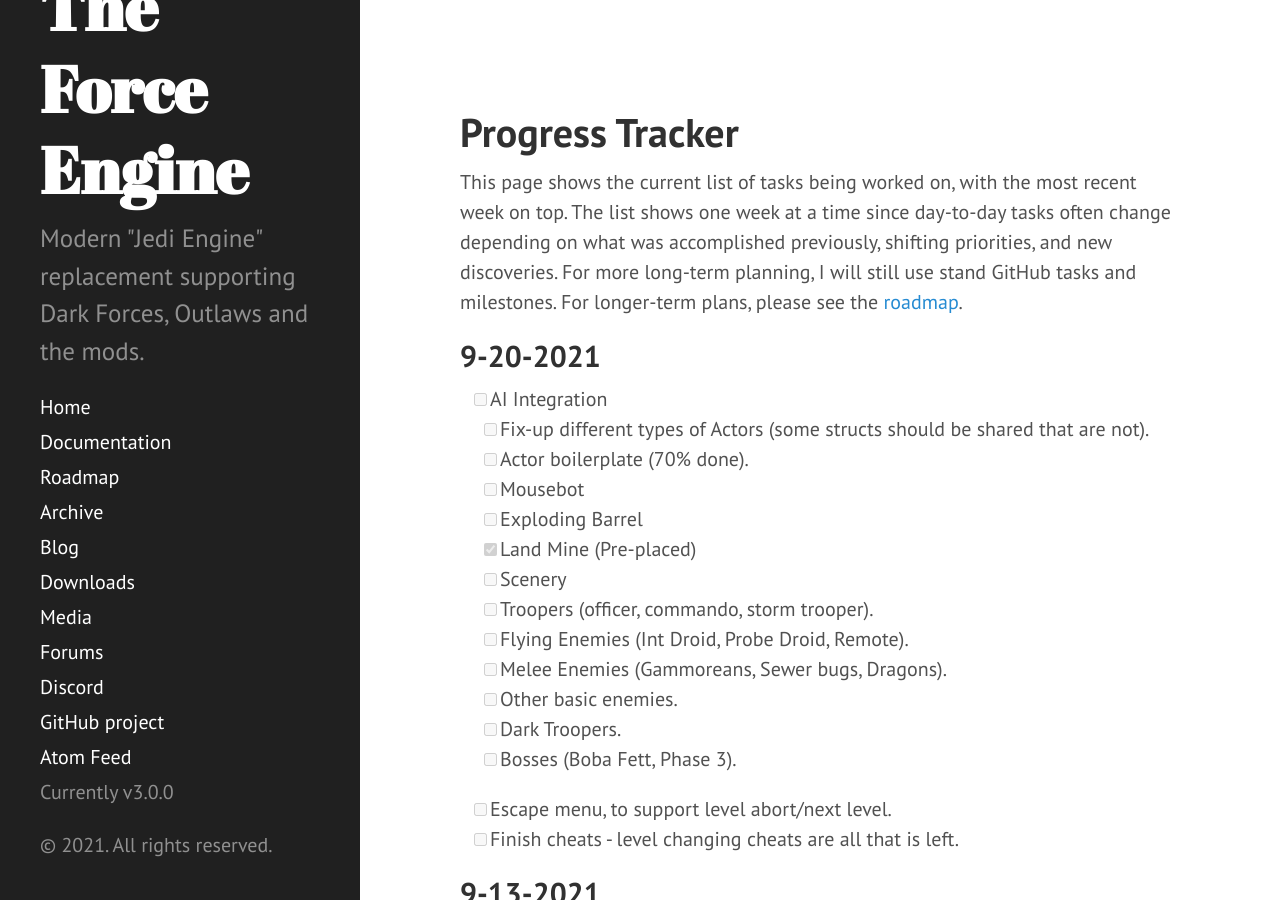
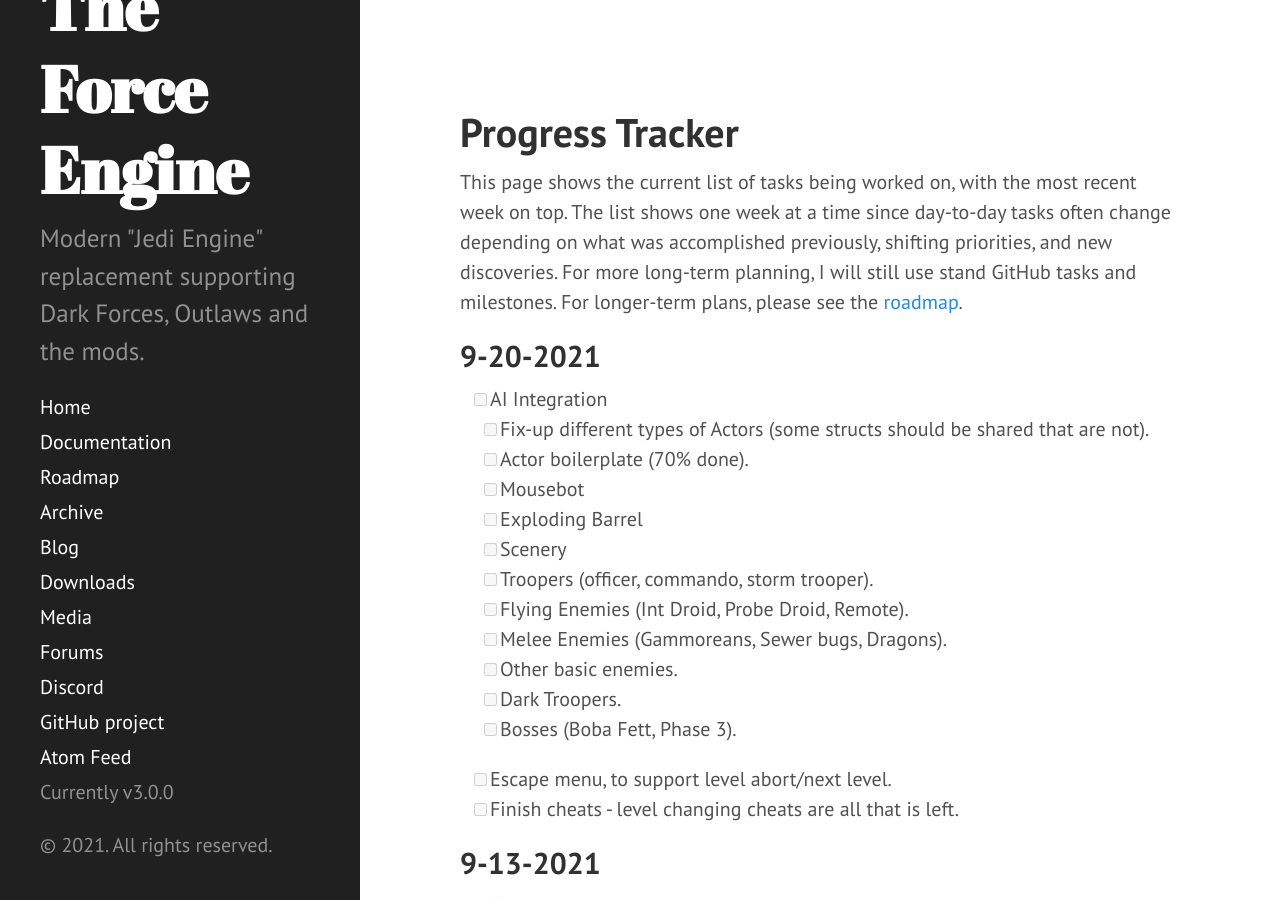
Before and after one commit to TheForceEngine/TheForceEngine.github.io, a Jekyll site: the page built from ProgressTracker.md, in a window 1280 px wide and 900 px high. Built offline with Jekyll 4.4.1, drawn with Linux system fonts in a browser that asks for light colours.

Commit message:
Update ProgressTracker.md

```diff
--- a/ProgressTracker.md
+++ b/ProgressTracker.md
@@ -12,7 +12,6 @@
   - [ ] Actor boilerplate (70% done).
   - [ ] Mousebot
   - [ ] Exploding Barrel
-  - [x] Land Mine (Pre-placed)
   - [ ] Scenery
   - [ ] Troopers (officer, commando, storm trooper).
   - [ ] Flying Enemies (Int Droid, Probe Droid, Remote).
```
